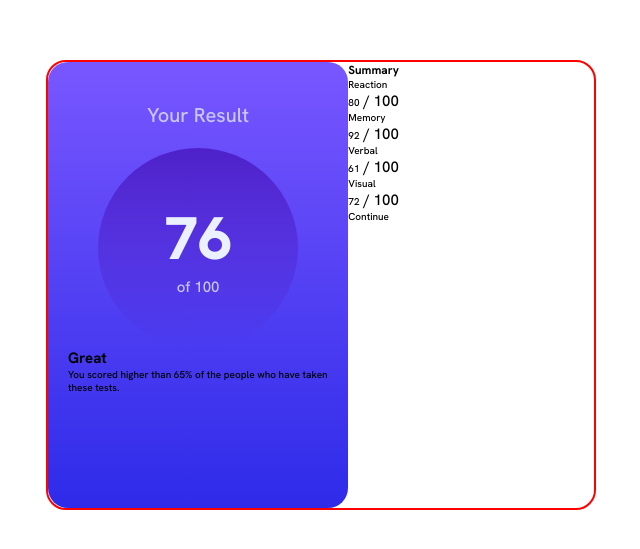
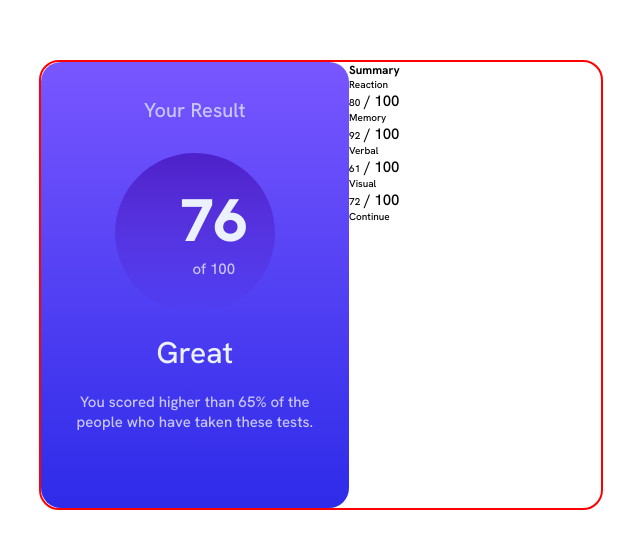
Before and after one commit to Ashesh-Mondal/CSS_Practice2, a plain HTML site: page index.html in a window 1280 px wide. Shown: the part 115-664 px from the top of the page, without its empty margins (319-959 px from the left). Drawn offline with Linux system fonts and the light colour scheme.

Commit message:
Adjusting some of the values of the circular container and left container complete

```diff
--- a/css/style.css
+++ b/css/style.css
@@ -45,7 +45,7 @@ body{
     font-size: 2rem;
     font-weight: 500;
     text-align: center;
-    padding: 2rem 0;
+    margin: 1.5rem 0;
 }
 
 .container .left-content .marks{
@@ -55,9 +55,9 @@ body{
 }
 
 .container .left-content .circle-container{
-    padding-left: 0;
-    height: 200px;
-    width: 200px;
+    margin-top: 1.5rem;
+    height: 160px;
+    width: 160px;
     background: linear-gradient(hsla(256, 72%, 46%, 1), hsla(241, 72%, 46%, 0));
     border-radius: 50%;
     text-align: center;
@@ -67,6 +67,8 @@ body{
 
 .container .left-content .marks .inside-circle-container{
     position: absolute;
+    top: 37%;
+    left: 39%;
 }
 
 .container .left-content .marks .inside-circle-container .total-marks-obtained{
@@ -82,3 +84,18 @@ body{
     text-align: center;
     color: hsl(241, 100%, 89%);
 }
+
+.left-content .great{
+    font-size: 3rem;
+    font-weight: 500;
+    margin-top: 2rem;
+    text-align: center;
+    color: hsl(221, 100%, 96%);
+}
+
+.left-content p{
+    font-size: 1.5rem;
+    text-align: center;
+    margin-top: 2rem;
+    color: hsl(241, 100%, 89%);
+}
```
